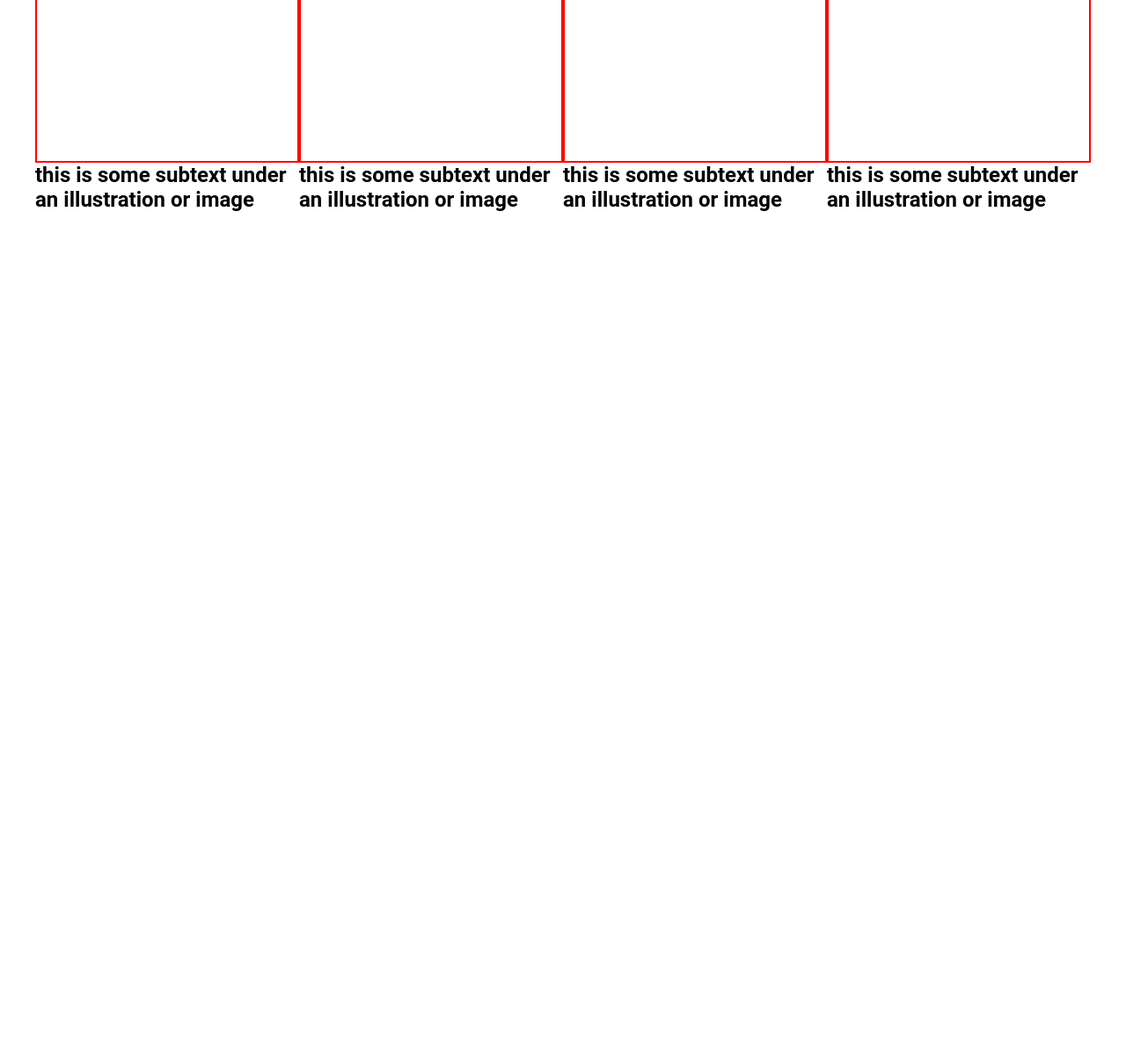
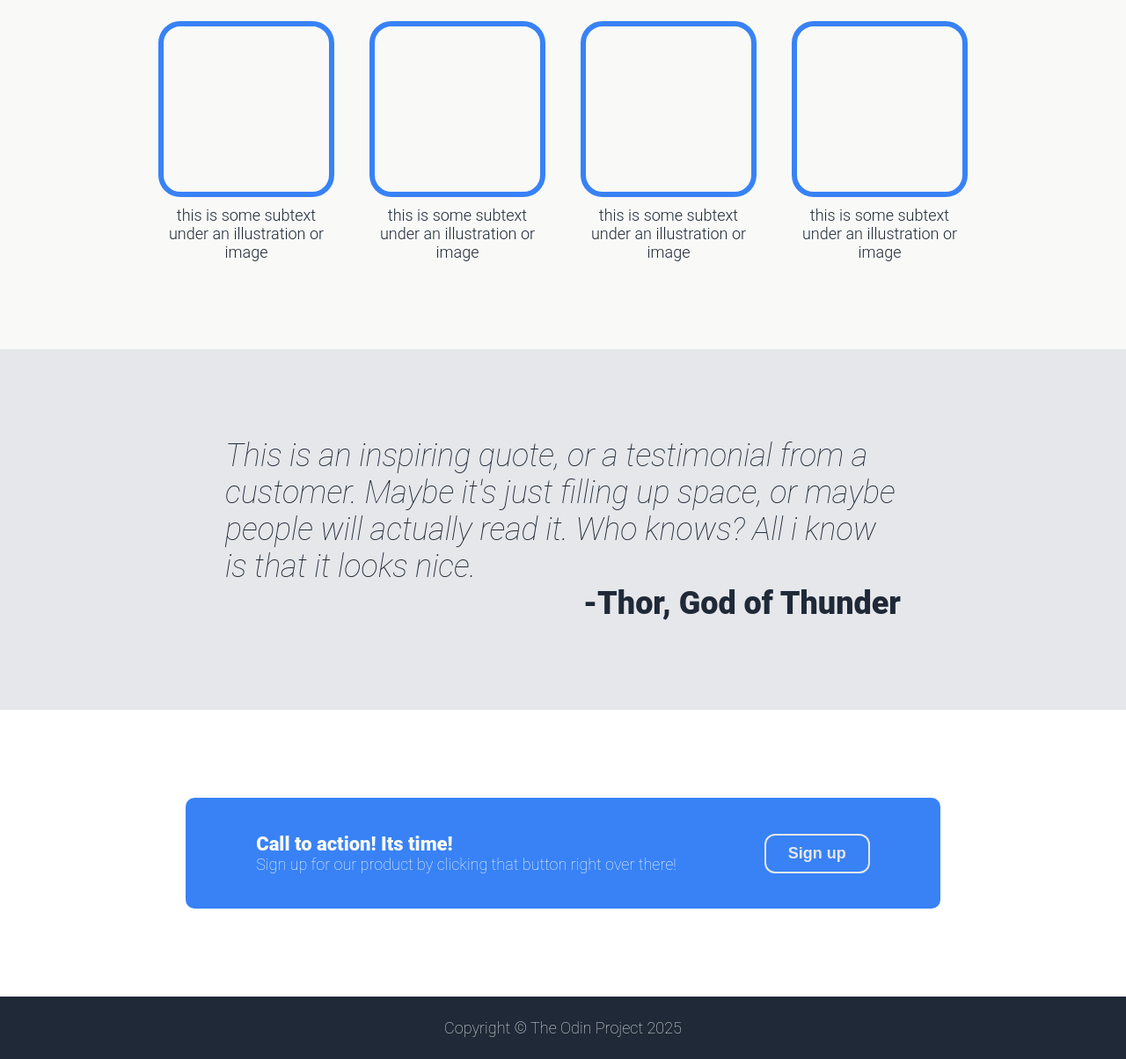
Before and after one commit to ciarankilty/Project_Landing_Page, a plain HTML site: page index.html in a window 1280 px wide. Shown: the part 710-1914 px from the top of the page at 88% size. Before the commit the page ends 991 px from the top, so only its background shows below. Drawn offline with Linux system fonts and the light colour scheme.

Commit message:
added all the html and styling for the odin project landing page

```diff
--- a/index.html
+++ b/index.html
@@ -11,18 +11,15 @@
 <body>
 
   <header>
-    <!-- <div class="header-container"> -->
-    <a href="" class="logo">Header Logo</a>
+    <a href="#" class="logo">Header Logo</a>
     <ul class="nav_links">
       <li><a href="#">header link one</a></li>
       <li><a href="#">header link two</a></li>
       <li><a href="#">header link three</a></li>
     </ul>
-    <!-- </div> -->
   </header>
 
   <div class="hero">
-    <!-- <div class="hero-container"> -->
     <div class="hero-left">
       <h1>This website is awesome</h1>
       <p>This website has some subtext that goes here under the main title. It's smaller font
@@ -32,7 +29,6 @@
     </div>
     <img class="hero-right-image" src="images/joseph-corl-Vnnlb1m78w4-unsplash.jpg"
       alt="sand dunes with mountains in background">
-    <!-- </div> -->
   </div>
 
   <section class="info">
@@ -59,7 +55,31 @@
     </div>
   </section>
 
+  <section class="quote">
+    <div class="quote-container">
+      <h2 class="main">This is an inspiring quote, or a testimonial from a customer. Maybe
+        it's just filling up space, or maybe people will actually read it. Who knows?
+        All i know is that it looks nice.
+      </h2>
+      <h2 class="name">-Thor, God of Thunder</h2>
+    </div>
+  </section>
 
+  <section class="action">
+    <div class="action-container">
+      <div class="action-left">
+        <h3>Call to action! Its time!</h3>
+        <h4>Sign up for our product by clicking that button right over there!</h4>
+      </div>
+      <div>
+        <button>Sign up</button>
+      </div>
+    </div>
+  </section>
+
+  <footer>
+      <h3>Copyright &copy; The Odin Project 2025</h3>
+  </footer>
 
 
 
--- a/style.css
+++ b/style.css
@@ -23,7 +23,8 @@ header {
     color: #f9faf8;
 }
 
-li, a {
+li,
+a {
     font-size: 18px;
     color: #e5e7eb;
     text-decoration: none;
@@ -37,14 +38,12 @@ li, a {
 }
 
 .hero {
-
-    border: 4px solid red;
-
     background-color: #1f2937;
     display: flex;
     justify-content: center;
     align-items: center;
-    padding: 40px 10%;
+    padding: 100px 10%;
+    gap: 80px;
 }
 
 .hero-left p {
@@ -86,15 +85,125 @@ li, a {
     display: flex;
     flex-direction: column;
     align-items: center;
-    padding: 40px 10%;
+    padding: 40px 10% 100px 10%;
+    background-color: #f9faf8;
+}
+
+.info-header h2 {
+    font-size: 36px;
+    font-weight: 900;
+    color: #1f2937;
+    padding-bottom: 40px;
 }
 
 .info .container {
     display: flex;
+    justify-content: space-between;
+    gap: 40px;
+}
+
+.box-container {
+    width: 200px;
+    display: flex;
+    flex-direction: column;
+}
+
+.box-container h2 {
+    text-align: center;
+    font-size: 18px;
+    color: #1f2937;
+    font-weight: 300;
+    padding-top: 10px;
 }
 
 .box {
-    width: 300px;
-    height: 300px;
-    border: 2px solid red;
+    /* width: 200px; */
+    height: 200px;
+    border: 6px solid #3882f6;
+    border-radius: 25px;
 }
+
+.quote {
+    display: flex;
+    justify-content: center;
+    align-items: center;
+    background-color: #e5e7eb;
+}
+
+.quote-container {
+    display: flex;
+    flex-direction: column;
+    padding: 100px 20%;
+}
+
+.quote-container .main {
+    font-size: 36px;
+    font-weight: 100;
+    font-style: italic;
+    color: #1f2937;
+}
+
+.quote-container .name {
+    font-size: 36px;
+    font-weight: 900;
+    color: #1f2937;
+    text-align: right;
+}
+
+.action {
+    display: flex;
+    justify-content: center;
+    align-items: center;
+    padding: 100px 0;
+
+}
+
+.action-container {
+    background-color: #3882f6;
+    padding: 40px 80px;
+    border-radius: 10px;
+    display: flex;
+    justify-content: space-between;
+    align-items: center;
+    gap: 100px;
+}
+
+.action-left h3,
+.action-left h4 {
+    color: #f9faf8;
+}
+
+.action-left h3 {
+    font-size: 22px;
+    font-weight: 900;
+}
+
+.action-left h4 {
+    font-size: 18px;
+    font-weight: 100;
+}
+
+.action button {
+    padding: 10px 25px;
+    font-size: 18px;
+    font-weight: bold;
+    color: #e5e7eb;
+    background-color: #3882f6;
+    border: 2px solid #e5e7eb;
+    text-decoration: none;
+    border-radius: 12px;
+}
+
+footer {
+    display: flex;
+    justify-content: center;
+    align-items: center;
+    background-color: #1f2937;
+    padding: 25px 0;
+}
+
+footer h3 {
+    color: #e5e7eb;
+    font-size: 18px;
+    font-weight: 100;
+}
```
